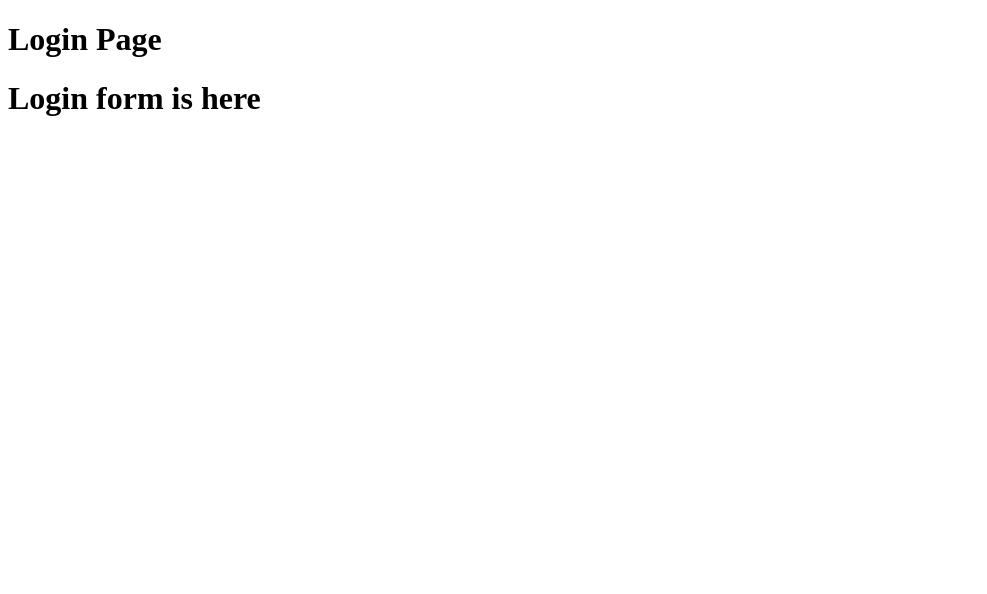
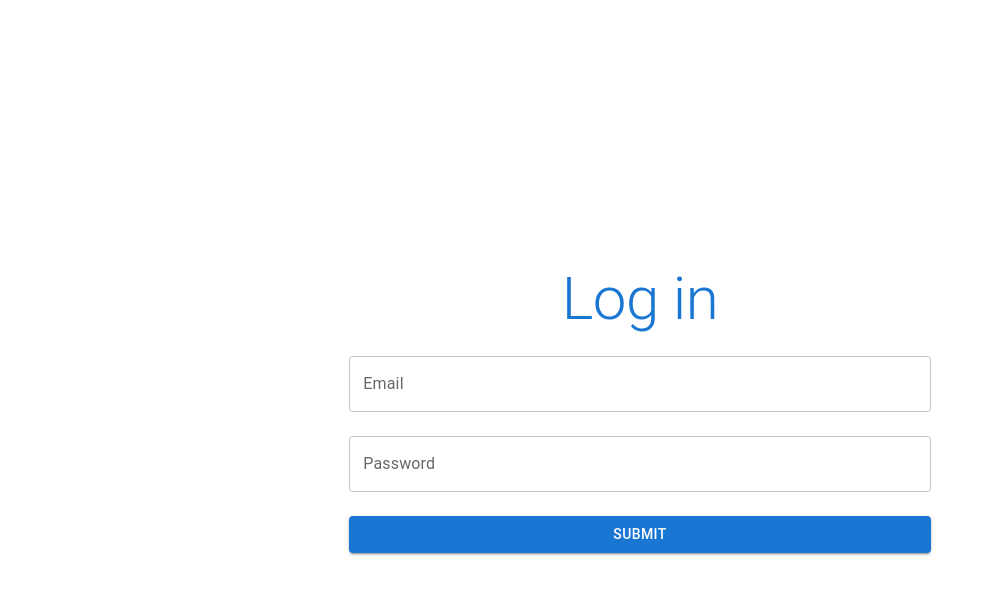
Before and after one commit to itechart-warehouse/frontend, a React (Create React App) app: page /login in a window 1280 px wide. Shown: the top 594 px of the page, without its empty margins (0-987 px from the left). Built offline with nearby package versions, Linux system fonts and the light colour scheme.

Commit message:
US-1.1 Styled login form, added Formik and validation lib yup

```diff
--- a/package.json
+++ b/package.json
@@ -21,10 +21,11 @@
     "react-dom": "^17.0.2",
     "react-router-dom": "^6.2.1",
     "react-scripts": "5.0.0",
-    "typescript": "^4.5.5"
+    "typescript": "^4.5.5",
+    "yup": "^0.32.11"
   },
   "scripts": {
-    "start": "react-scripts start",
+    "start": "PORT=3006 react-scripts start",
     "build": "react-scripts build",
     "test": "react-scripts test",
     "eject": "react-scripts eject"
--- a/src/components/forms/login-form/LoginForm.tsx
+++ b/src/components/forms/login-form/LoginForm.tsx
@@ -1,7 +1,68 @@
+import {useFormik} from 'formik';
+import {Button, TextField} from "@mui/material";
+import * as yup from 'yup';
+
+interface Values {
+    email: string,
+    password: string
+}
+
+const validationSchema = yup.object({
+    email: yup
+        .string()
+        .email('Enter a valid email')
+        .required('Email is required'),
+    password: yup
+        .string()
+        .min(6, 'Password should be of minimum 8 characters length')
+        .required('Password is required'),
+});
+
+
 function LoginForm() {
+
+    const formik = useFormik({
+        initialValues: {
+            email: '',
+            password: '',
+        },
+        validationSchema: validationSchema,
+        onSubmit: (user: Values) => {
+            console.log(JSON.stringify({user}));
+        },
+    });
+
     return (
-        <h1>Login form is here</h1>
-    )
+        <form onSubmit={formik.handleSubmit}>
+            <TextField
+                fullWidth
+                id="email"
+                name="email"
+                label="Email"
+                value={formik.values.email}
+                onChange={formik.handleChange}
+                error={formik.touched.email && Boolean(formik.errors.email)}
+                helperText={formik.touched.email && formik.errors.email}
+                sx={{mb:3}}
+            />
+            <TextField
+                fullWidth
+                id="password"
+                name="password"
+                label="Password"
+                type="password"
+                value={formik.values.password}
+                onChange={formik.handleChange}
+                error={formik.touched.password && Boolean(formik.errors.password)}
+                helperText={formik.touched.password && formik.errors.password}
+                sx={{mb:3}}
+            />
+            <Button color="primary" variant="contained" fullWidth type="submit">
+                Submit
+            </Button>
+        </form>
+    );
+
 };
 
-export default LoginForm;
+export default LoginForm
--- a/src/pages/login/LoginPage.tsx
+++ b/src/pages/login/LoginPage.tsx
@@ -1,10 +1,20 @@
 import LoginForm from "../../components/forms/login-form/LoginForm";
+import {Grid, Typography} from "@mui/material";
 
 function LoginPage() {
     return (
         <>
-            <h1>Login Page</h1>
-            <LoginForm/>
+            <Grid container spacing={0}
+                  direction="column"
+                  alignItems="center"
+                  justifyContent="center"
+                  style={{minHeight: '100vh'}}>
+                <Grid item>
+                    <Typography variant="h2" component="div" gutterBottom color="primary" align="center">Log
+                        in</Typography>
+                    <LoginForm/>
+                </Grid>
+            </Grid>
         </>
     )
 };
```
Also changed, not shown: 1 other file (tests, documents, lock files or other folders).
